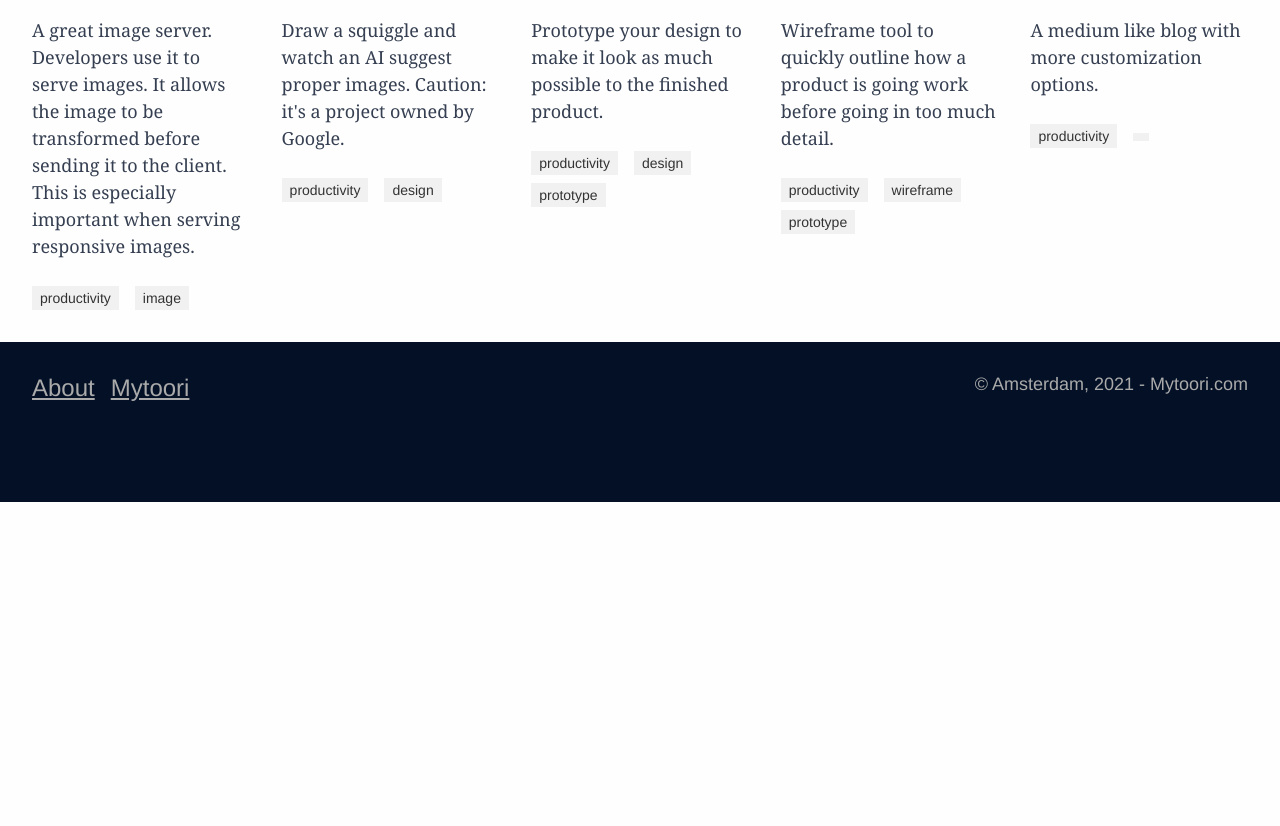
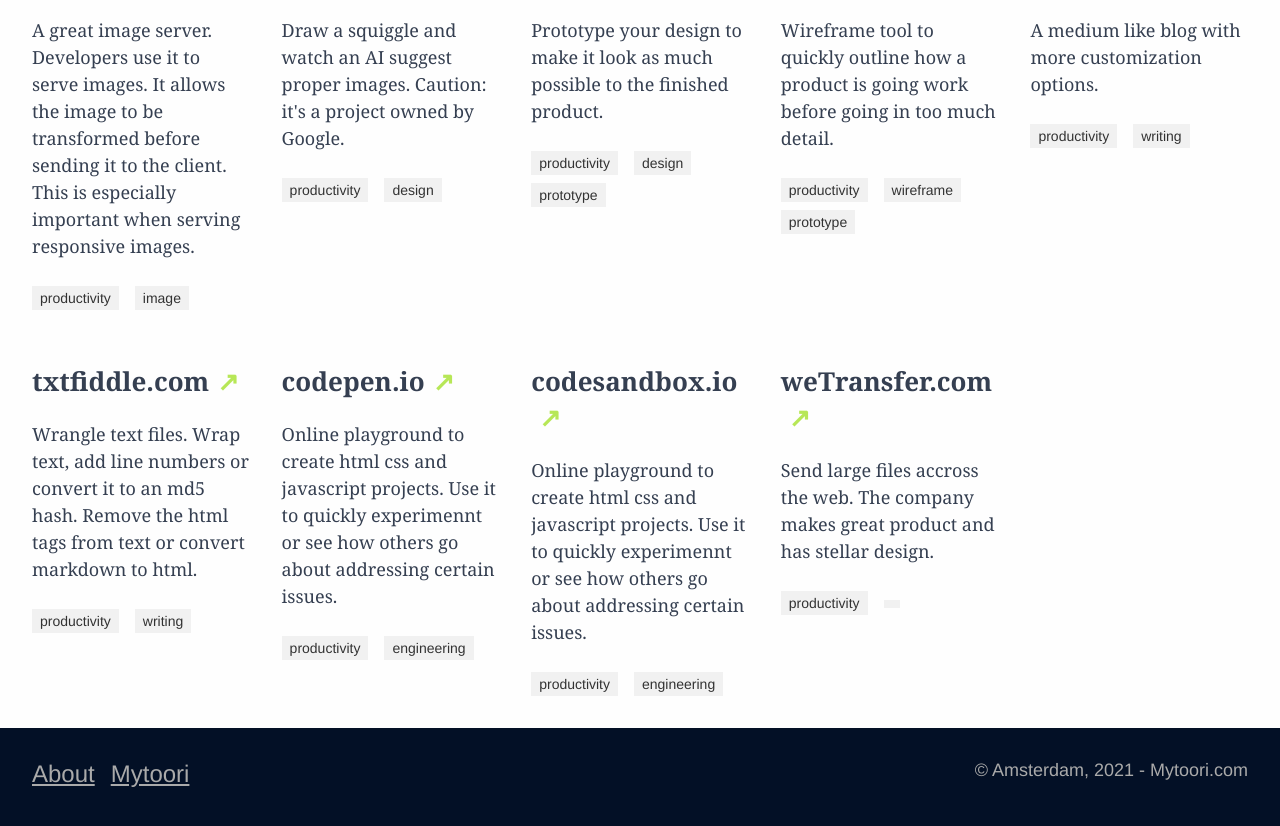
Before and after one commit to Giwan/blog, a Next.js app: page /tools in a window 1280 px wide. Shown: the part 1080-1906 px from the top of the page. Before the commit the page ends 1582 px from the top, so only its background shows below. Built offline with nearby package versions, Linux system fonts and the light colour scheme.

Commit message:
developer environments

```diff
--- a/components/ToolsList/ToolsList.js
+++ b/components/ToolsList/ToolsList.js
@@ -6,7 +6,7 @@ import styles from "../../styles/tools.module.css";
 const ToolsList = () => (
     <section className={styles.toolsList}>
         {tools.map((tool) => (
-            <ToolItem key={tool.title} tool={tool} />
+            <ToolItem key={tool.url} tool={tool} />
         ))}
     </section>
 );
@@ -31,7 +31,7 @@ const ToolItem = ({ tool }) => (
         <footer>
             {Array.isArray(tool.labels) &&
                 tool.labels.map((label) => (
-                    <label key={label}>
+                    <label key={label+tool.url}>
                         <span>{label}</span>
                     </label>
                 ))}
--- a/data/categories.js
+++ b/data/categories.js
@@ -7,5 +7,7 @@ export default Object.freeze({
     WRITING: "Writing",
     READING: "Reading",
     DEVELOPER: "Developer",
-    WIREFRAME: "wireframe"
+    WIREFRAME: "wireframe",
+    PRODUCTIVITY: "productivity",
+    DATA_MANAGEMENT: "Data Management"
 });
--- a/data/tools.js
+++ b/data/tools.js
@@ -5,6 +5,10 @@ import Autodraw from "./toolsData/autodraw.mdx";
 import Framer from "./toolsData/framer.com.mdx";
 import DrawIO from "./toolsData/draw.io.mdx";
 import Ghost from "./toolsData/ghost.org.mdx";
+import Txtfiddle from "./toolsData/txtfiddle.mdx";
+import Codepen from "./toolsData/codepen.mdx";
+import Codesandbox from "./toolsData/codesandbox.mdx";
+import WeTransfer from "./toolsData/wetransfer.mdx";
 
 const tools = [
     {
@@ -134,8 +138,41 @@ const tools = [
         description: <Ghost />,
         price: 0,
         category: categories.WRITING,
-        labels: [labels.productivity, labels.wirting],
+        labels: [labels.productivity, labels.writing],
     },
+    {
+        title: "txtfiddle.com",
+        url: "https://txtfiddle.com/",
+        description: <Txtfiddle />,
+        price: 0,
+        category: categories.WRITING,
+        labels: [labels.productivity, labels.writing],
+    },
+    {
+        title: "codepen.io",
+        url: "https://codepen.io",
+        description: <Codepen />,
+        price: 0,
+        category: categories.DEVELOPER,
+        labels: [labels.productivity, labels.engineering],
+    },
+    {
+        title: "codesandbox.io",
+        url: "https://codesandbox.io/",
+        description: <Codesandbox />,
+        price: 0,
+        category: categories.DEVELOPER,
+        labels: [labels.productivity, labels.engineering],
+    },
+    {
+        title: "weTransfer.com",
+        url: "https://wetransfer.com/",
+        description: <WeTransfer />,
+        price: 0,
+        category: categories.DATA_MANAGEMENT,
+        labels: [labels.productivity, labels.email],
+    },
+
 ];
 
 export default tools;
--- /dev/null
+++ b/data/toolsData/codepen.mdx
@@ -0,0 +1,2 @@
+Online playground to create html css and javascript projects.
+Use it to quickly experimennt or see how others go about addressing certain issues.
--- /dev/null
+++ b/data/toolsData/codesandbox.mdx
@@ -0,0 +1,2 @@
+Online playground to create html css and javascript projects.
+Use it to quickly experimennt or see how others go about addressing certain issues.
--- /dev/null
+++ b/data/toolsData/txtfiddle.mdx
@@ -0,0 +1 @@
+Wrangle text files. Wrap text, add line numbers or convert it to an md5 hash. Remove the html tags from text or convert markdown to html.
--- /dev/null
+++ b/data/toolsData/wetransfer.mdx
@@ -0,0 +1 @@
+Send large files accross the web. The company makes great product and has stellar design.
```
